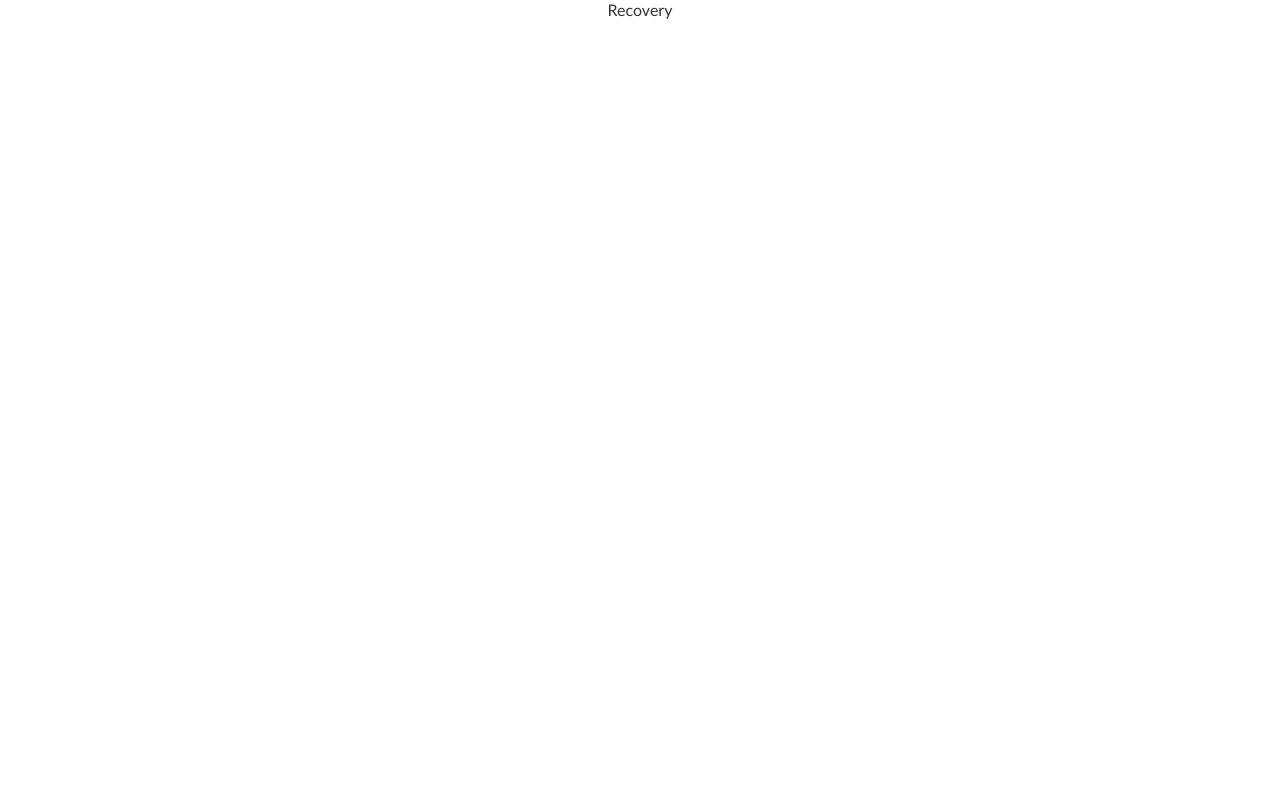
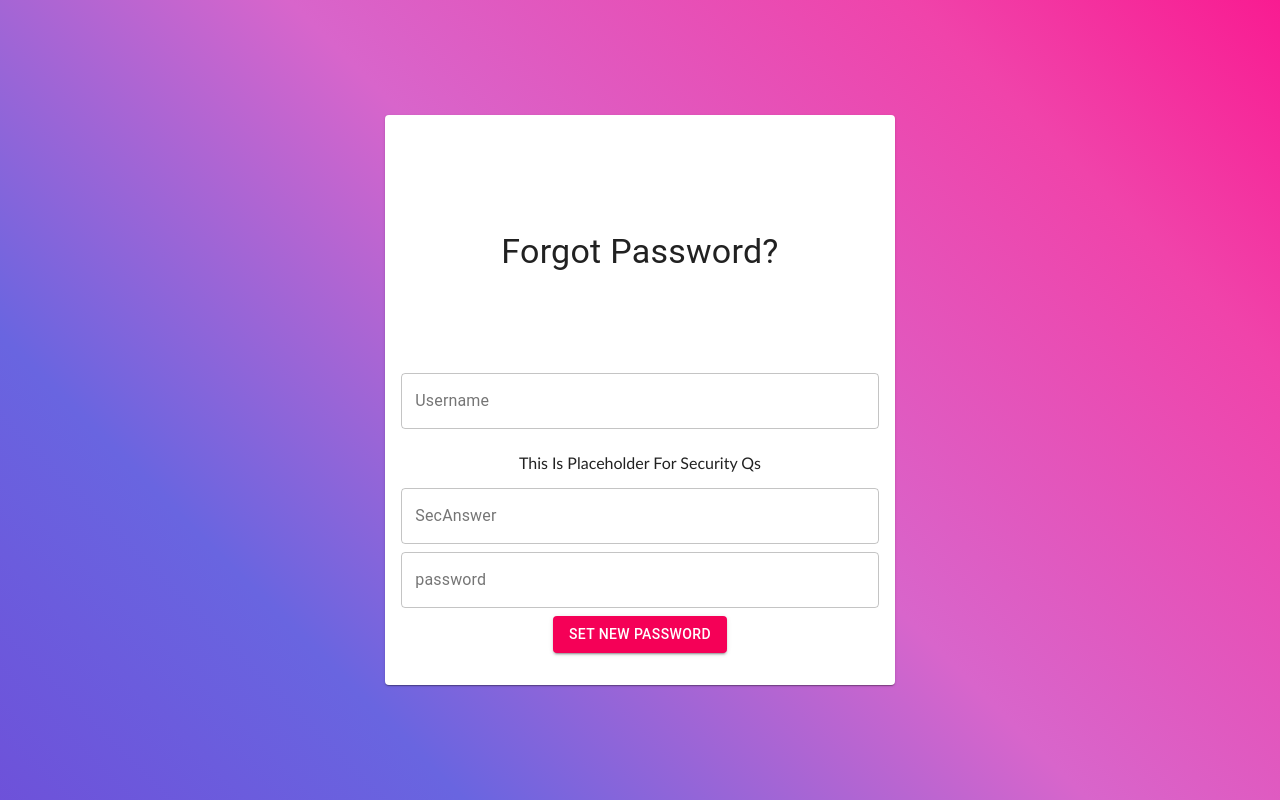
Before and after one commit to lightningbolt047/faculty-dashboard, a React (Create React App) app: page /recovery in a window 1280 px wide. Built offline with nearby package versions, Linux system fonts and the light colour scheme.

Commit message:
Forgot Password Routine UI

```diff
--- a/package.json
+++ b/package.json
@@ -12,6 +12,7 @@
     "react": "^17.0.1",
     "react-dom": "^17.0.1",
     "react-pro-sidebar": "^0.5.0",
+    "react-router-dom": "^5.2.0",
     "react-scripts": "4.0.1",
     "web-vitals": "^0.2.4"
   },
--- a/src/App.js
+++ b/src/App.js
@@ -1,6 +1,7 @@
 import './App.css';
 import './screens/Login';
 import LoginScreen from './screens/Login';
+import ForgotPwd from './screens/ForgotPwd';
 import {BrowserRouter as Router,Route, Switch} from 'react-router-dom';
 
 
@@ -12,7 +13,7 @@ function App() {
       <div className="App">
         <Switch>
           <Route exact path="/recovery">
-            Recovery
+            <ForgotPwd/>
           </Route>
           <Route path="/">
             <LoginScreen/>
--- /dev/null
+++ b/src/screens/ForgotPwd.js
@@ -0,0 +1,82 @@
+import { Button, CardContent, Typography } from '@material-ui/core';
+import {makeStyles} from '@material-ui/core/styles';
+import Box from '@material-ui/core/Box';
+import Grid from '@material-ui/core/Grid';
+import Card from '@material-ui/core/Card';
+import TextField from '@material-ui/core/TextField';
+import {useState} from 'react';
+import {Link} from 'react-router-dom';
+
+import backendQuery from '../services/backendServices';
+
+const useStyles=makeStyles({
+    title:{
+      flexGrow:1,
+      textAlign:'center',
+    },
+    Grid:{
+        padding:'100px'
+    },
+  });
+
+
+
+export default function ForgotPasswordScreen(){
+    const classes=useStyles();
+    const [username,setUsername]=useState("");
+    const [password,setPassword]=useState("");
+    const [secAnswer,setSecAnswer]=useState("");
+
+
+    // const signInHandler= async ()=>{
+    //     //TODO we will generate token using username and password later
+    //     //Set cookie if keep me signed in is checked
+    //     var responseBody=await backendQuery('POST','/auth',
+    //         {
+    //             clgID:username,
+    //             token:password
+    //         }
+    //     );
+    //     console.log(responseBody);
+    // }
+
+
+    return (
+        <div className="loginScreen">
+            <Grid container justify="center" alignItems="center" direction="column" style={{minHeight: "100vh"}}>
+                <Card>
+                    <CardContent>
+                        <Grid container className="loginScreenGrid">
+                            <Typography variant="h4" className={classes.title}>
+                                Forgot Password?
+                            </Typography>
+                        </Grid>
+                        <div className="getUser">
+                            <Grid container alignContent="center" justify="center">
+                                <TextField variant="outlined" color="secondary" value={username} label="Username" onChange ={event => setUsername(event.target.value)}  fullWidth/>
+                            </Grid>
+                            <Box height={8}/>
+                        </div>
+
+                        <div className="getSecQuestion">
+                            <p>This Is Placeholder For Security Qs</p>
+                            <Grid container alignContent="center" justify="center">
+                                <TextField variant="outlined" color="secondary" value={secAnswer} label="SecAnswer" onChange={event => setSecAnswer(event.target.value)} fullWidth/>
+                            </Grid>
+                            <Box height={8}/>
+                            <Grid container alignContent="center" justify="center">
+                                <TextField variant="outlined" color="secondary" value={password} label="password" onChange={event => setPassword(event.target.value)} type='password' fullWidth/>
+                            </Grid>
+                            <Box height={8}/>
+                        </div>
+
+
+                        <Button variant='contained' color='secondary'>Set New Password</Button><br></br>
+                        <Box height={8}/>
+                    </CardContent>
+                </Card>
+
+            </Grid>
+        </div>
+    );
+}
```
Also changed, not shown: 1 other file (tests, documents, lock files or other folders).
